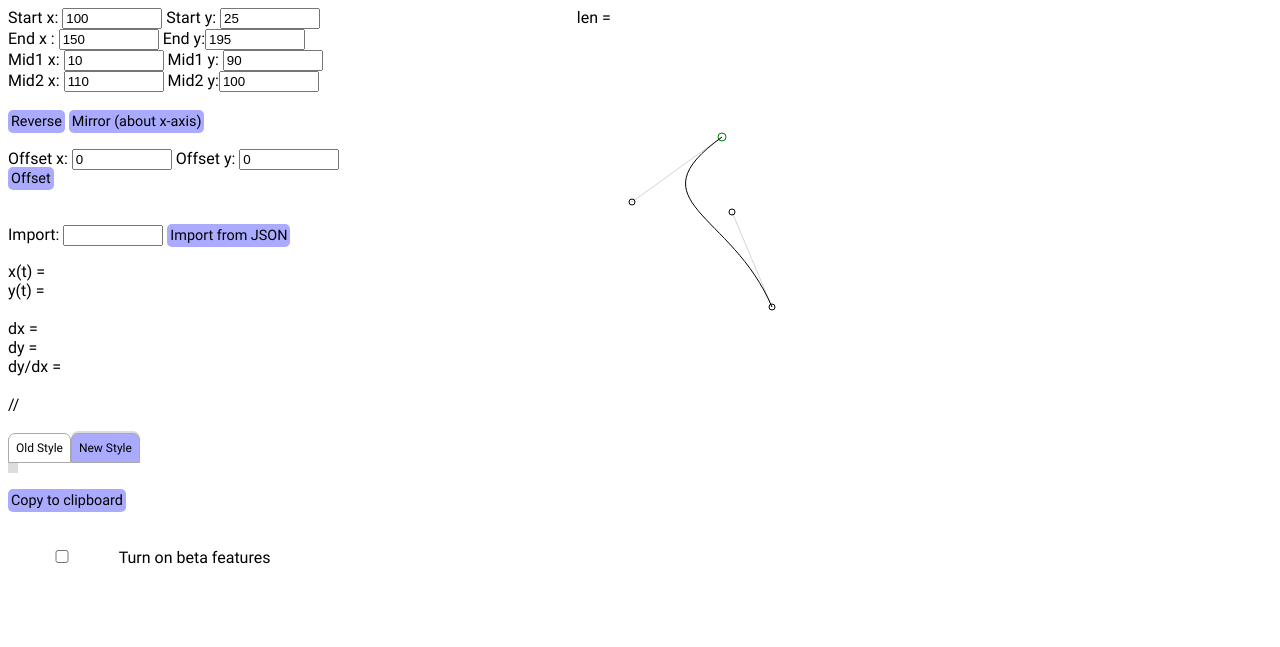
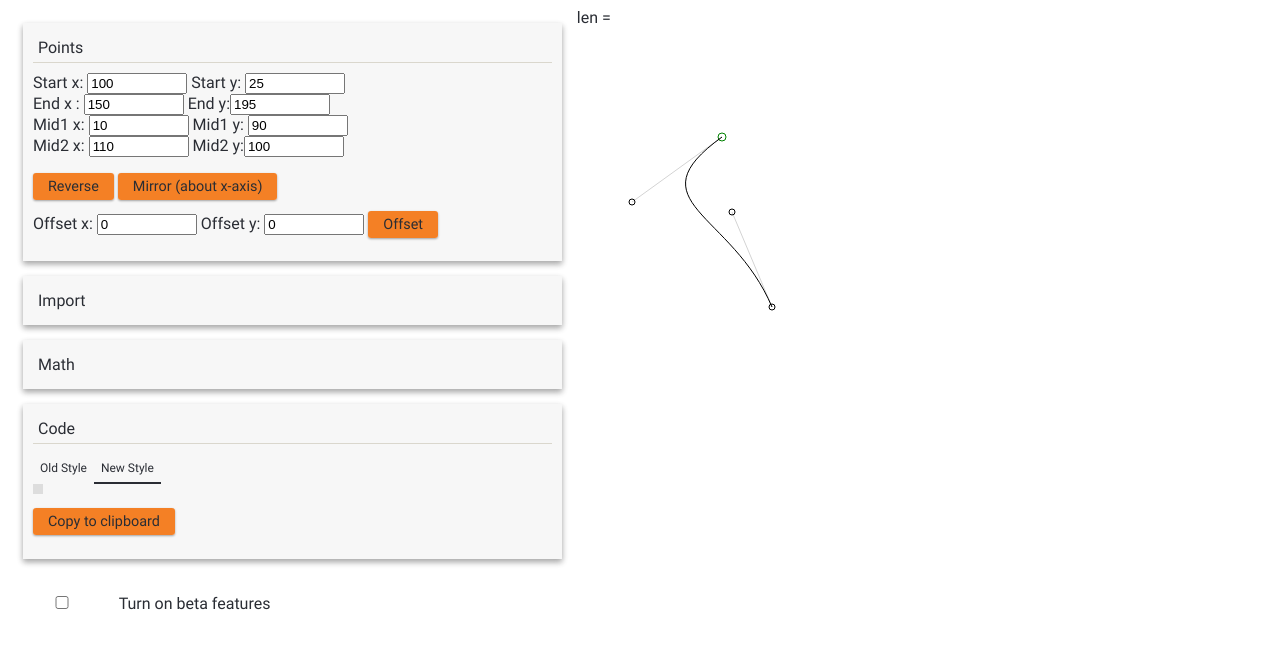
Before and after one commit to rpappa/path-site, a plain HTML site: page index.htm in a window 1280 px wide. Shown: the top 647 px of the page. Drawn offline with Linux system fonts and the light colour scheme.

Commit message:
partial, material-ish design

```diff
--- a/index.htm
+++ b/index.htm
@@ -24,6 +24,8 @@
     	<script src="js/draw.js"></script>
 		<script src="js/loader.js"></script>
 
+		<script src="js/panes.js"></script>
+
 		<link href="fonts/fontfaces.css" rel="stylesheet">
 
 		<link rel="stylesheet" type="text/css" href="style.css">
@@ -38,6 +40,7 @@
 	</head>
 	<body>
 		<div id="left" style="width:45%;display: inline-block;float: left;">
+			<div class="pane-body" pane="Points" start="open">
 			<form>
 				Start x: <input id="startx" type="number" value="100"> Start y: <input id="starty" type="number" value="25"><br />
 				End x : <input id="endx" type="number"  value="150"> End y:<input id="endy" type="number" value="195"><br />
@@ -46,10 +49,14 @@
 				<br /><br />
 				<span id="reverse" class="button">Reverse</span>
 				<span id="mirror" class="button">Mirror (about x-axis)</span> <br /><br />
-				Offset x: <input id="offx" type="number" value="0"> Offset y: <input id="offy" type="number" value="0"><br /><span id="offset" class="button">Offset</span>
-				<br /><br /><br />
-				Import: <input id="import"> <span id="importtext" class="button"> Import from JSON </span>
+				Offset x: <input id="offx" type="number" value="0"> Offset y: <input id="offy" type="number" value="0">
+				<span id="offset" class="button">Offset</span>
 			</form>
+			</div>
+			<div class="pane-body" pane="Import" start="closed">
+					Import: <input id="import" style="width:250px"> <span id="importtext" class="button"> Import from JSON </span>
+			</div>
+			<div class="pane-body" pane="Math" start="closed">
 				<span id = "xt">x(t) = </span><br />
 				<span id = "yt">y(t) = </span><br />
 				<br />
@@ -57,7 +64,9 @@
 				<span id = "dy">dy = </span><br />
 				<span id = "dydx">dy/dx = </span><br /><br />
 				<span id = "export">// </span><br /><br />
+			</div>
 
+			<div class="pane-body" pane="Code" start="open">
 				<div id="pathcode">
 					<div class="tab" tab="old"><span>Old Style</span></div><div class="tab active" tab="new"><span>New Style</span></div>
 					<div class="code">
@@ -65,6 +74,7 @@
 					</div>
 					<br />
 					<span id="copypath" class="button">Copy to clipboard</span><br /><br />
+				</div>
 			</div>
 			<br />
 			<input id="beta" type="checkbox"> Turn on beta features
--- /dev/null
+++ b/js/panes.js
@@ -0,0 +1,20 @@
+/**
+ * panes.js
+ * openable and closable materialish panes
+ * quick 'n dirty like the rest of the code in this project
+ */
+ $('document').ready(function() {
+    $('.pane-body').each(function() {
+        let pane = $('<div class="pane"></div>');
+        $(this).wrap(pane);
+        $(`<div class="pane-top pane-top-${$(this).attr("start")}"><span>${$(this).attr("pane")}</span></div>`).insertBefore(this);
+        $(this).parent().find('.pane-top').click(function() {
+            $(this).toggleClass("pane-top-open");
+            $(this).toggleClass("pane-top-closed");
+            $(this).parent().find('.pane-body').toggle();
+        });
+        if($(this).attr("start") == "closed") {
+            $(this).hide();
+        }
+    });
+ });
--- a/style.css
+++ b/style.css
@@ -1,12 +1,19 @@
 body {
 	font-family: Roboto, 'Open Sans', sans-serif;
+	color: #2a2d34;
 }
 
 .button {
 	font-size:0.9em;
-	background-color:#aaaaff;
-	border-radius: 5px;
-	padding: 3px;
+	background-color:#f48025;
+	border-radius: 3px;
+	padding: 5px 15px 5px 15px;
+	box-shadow: 0 1px 3px rgba(0,0,0,0.12), 0 1px 2px rgba(0,0,0,0.24);
+	transition: all 0.3s cubic-bezier(.25,.8,.25,1);
+	cursor: pointer;
+}
+.button:hover {
+	box-shadow: 0 3px 6px rgba(0,0,0,0.16), 0 3px 6px rgba(0,0,0,0.23);
 }
 input {
 	width:100px;
@@ -18,12 +25,13 @@ input {
 	font-size:12px;
 	display:inline-block;
 	padding:7px;
-	border:1px solid darkgrey;
-	border-radius:7px 7px 0px 0px;
+	/* border:1px solid #2a2d34; */
+	/* border-radius:7px 7px 0px 0px; */
 }
 .tab.active {
-	background-color: aaaaff;
-	box-shadow: 0px -2px #dddddd;
+	/* background-color:#f48025; */
+	/* box-shadow: 0px -2px #dddddd; */
+	border-bottom:2px solid #2a2d34;
 }
 
 .code {
@@ -33,3 +41,19 @@ input {
 	font-size:11px;
 	padding:5px;
 }
+
+.pane {
+	background-color:#f7f7f7;
+	padding:10px;
+	margin:15px;
+	box-shadow: 0 3px 6px rgba(0,0,0,0.16), 0 3px 6px rgba(0,0,0,0.23);
+	transition: all 0.3s cubic-bezier(.25,.8,.25,1);
+}
+.pane-top-open {
+	border-bottom: 1px solid #dad7cd;
+	margin-bottom: 10px;
+}
+.pane-top {
+	padding:5px;
+	cursor: pointer;
+}
```
Lines whose indentation alone changed are shown as unchanged.
